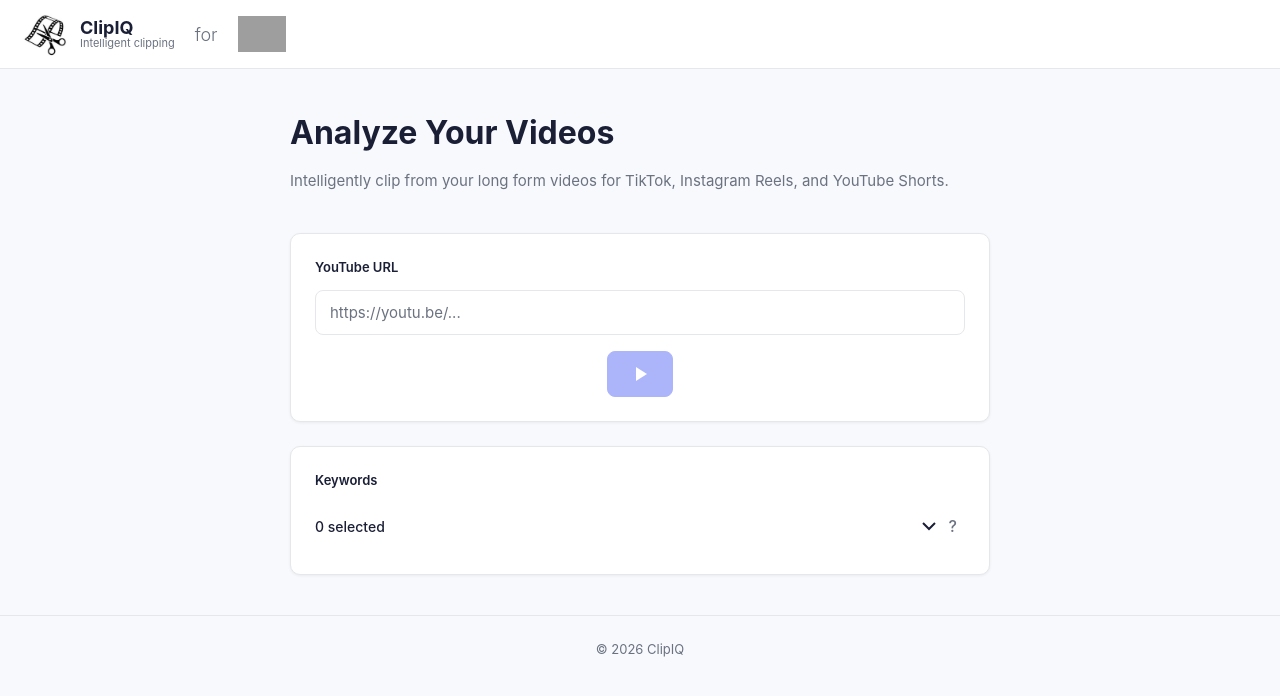
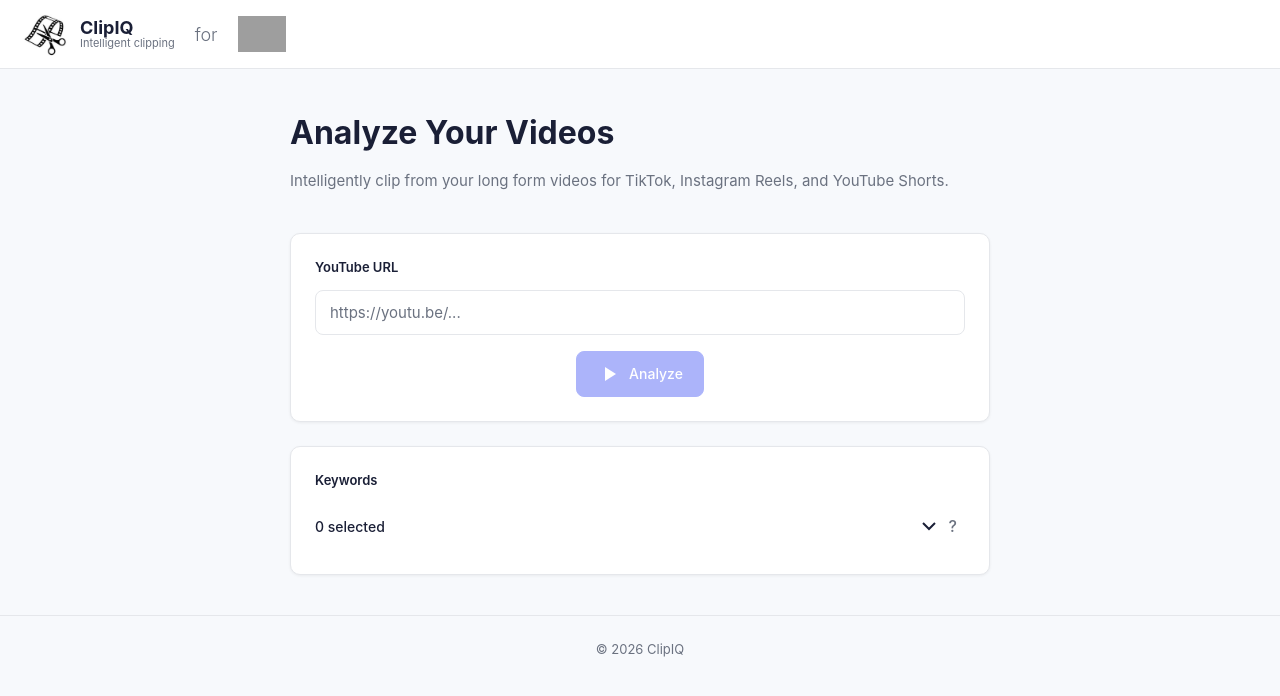
Before and after one commit to shatananda/ClipIQ, a Next.js app in the folder clipiq/: page / in a window 1280 px wide. Shown: the top 696 px of the page. Built offline with nearby package versions, Linux system fonts and the light colour scheme; grey boxes are pictures that could not be loaded.

Commit message:
Add 'Analyze' text to button with play icon

```diff
--- a/clipiq/src/components/VideoInput.tsx
+++ b/clipiq/src/components/VideoInput.tsx
@@ -37,6 +37,7 @@
             style={{ display: 'flex', alignItems: 'center', gap: '8px' }}
           >
             {isLoading ? <LoadingIcon /> : <PlayIcon />}
+            Analyze
           </button>
         </div>
       </div>
```
